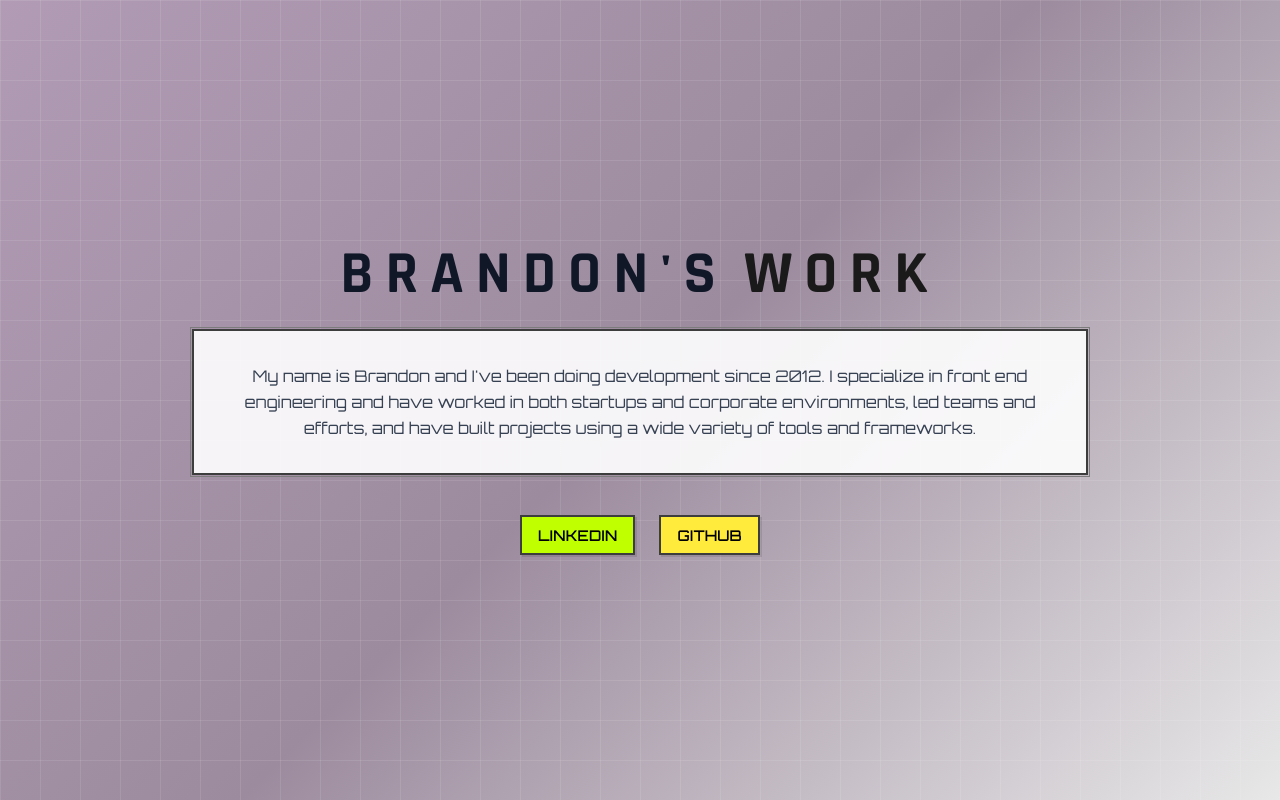
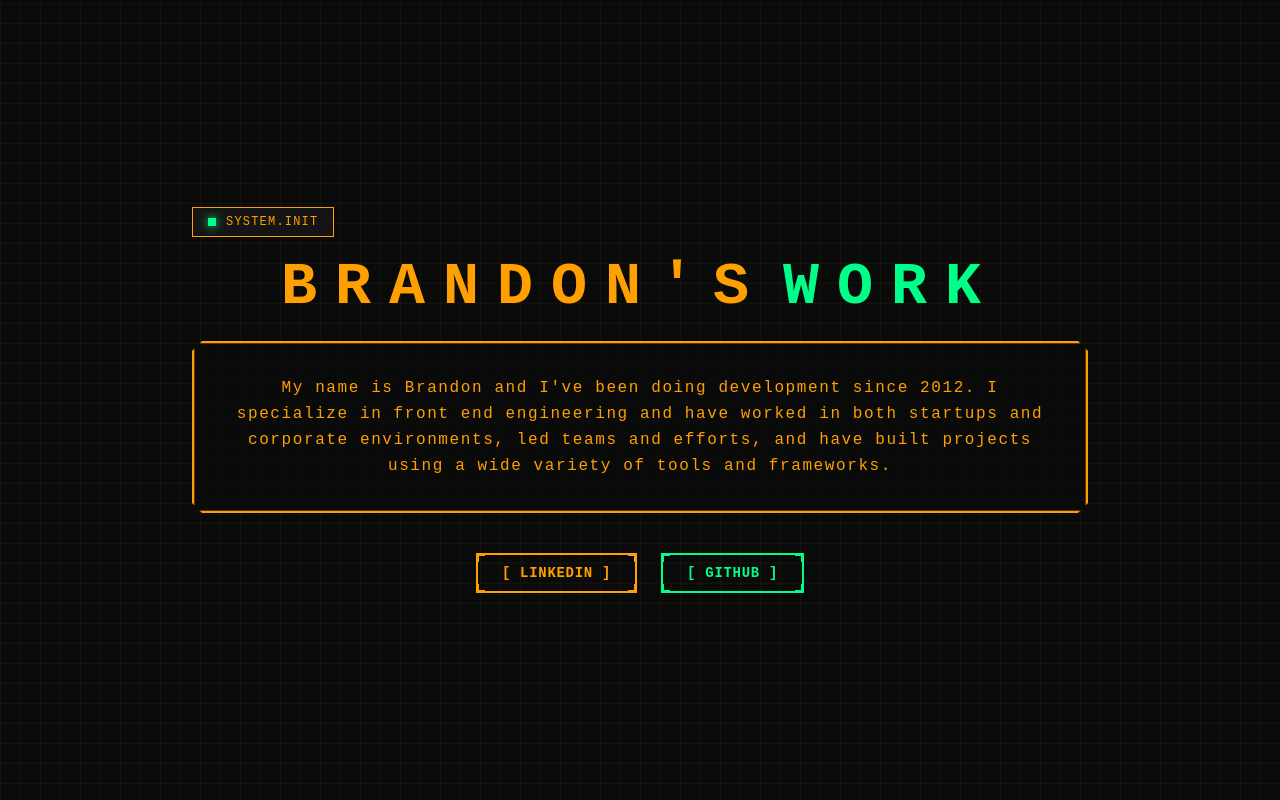
Before and after one commit to github-bdem/brandons.work, a React (Vite) app: page / in a window 1280 px wide. Built offline with nearby package versions, Linux system fonts and the light colour scheme.

Commit message:
very solid cassette futurism attempt

```diff
--- a/src/App.tsx
+++ b/src/App.tsx
@@ -14,16 +14,20 @@ function App() {
     const paginate = (pageNumber: number) => setCurrentPage(pageNumber);
 
     return (
-        <div className="h-screen snap-y snap-mandatory overflow-y-auto relative z-10">
+        <div className="h-screen snap-y snap-mandatory overflow-y-auto relative z-10 terminal-container">
             {/* Intro Section - Fullscreen */}
             <div className="h-screen shrink-0 snap-start flex items-center justify-center p-8">
-                <div className="max-w-4xl w-full">
-                    <h1 className="text-4xl md:text-6xl mb-6 text-center font-black tracking-wider">
-                        <span className="text-gray-900">BRANDON'S</span>
-                        <span className="text-primary ml-4">WORK</span>
+                <div className="max-w-4xl w-full relative">
+                    <div className="terminal-header">
+                        <span className="terminal-indicator"></span>
+                        <span className="terminal-text">SYSTEM.INIT</span>
+                    </div>
+                    <h1 className="text-4xl md:text-6xl mb-6 text-center font-black tracking-wider glitch" data-text="BRANDON'S WORK">
+                        <span className="">BRANDON'S</span>
+                        <span className="text-secondary ml-4">WORK</span>
                     </h1>
                     <div className="tech-border p-8 mb-10">
-                        <p className="text-base leading-relaxed text-center text-gray-700">
+                        <p className="text-base leading-relaxed text-center terminal-text">
                             {`My name is Brandon and I've been doing development
                             since 2012. I specialize in front end engineering
                             and have worked in both startups and corporate
@@ -33,11 +37,19 @@ function App() {
                     </div>
 
                     <div className="flex gap-6 justify-center">
-                        <a className="btn btn-primary shadow-md" href="#">
-                            <span className="uppercase tracking-wider">LinkedIn</span>
+                        <a className="btn btn-primary tech-button" href="#">
+                            <span className="button-corner top-left"></span>
+                            <span className="button-corner top-right"></span>
+                            <span className="button-corner bottom-left"></span>
+                            <span className="button-corner bottom-right"></span>
+                            <span className="uppercase tracking-wider">[ LINKEDIN ]</span>
                         </a>
-                        <a className="btn btn-secondary shadow-md" href="#">
-                            <span className="uppercase tracking-wider">Github</span>
+                        <a className="btn btn-secondary tech-button" href="#">
+                            <span className="button-corner top-left"></span>
+                            <span className="button-corner top-right"></span>
+                            <span className="button-corner bottom-left"></span>
+                            <span className="button-corner bottom-right"></span>
+                            <span className="uppercase tracking-wider">[ GITHUB ]</span>
                         </a>
                     </div>
                 </div>
@@ -46,8 +58,12 @@ function App() {
             {/* Projects Section - Fullscreen */}
             <div className="h-screen shrink-0 snap-start flex flex-col p-8">
                 <div className="max-w-7xl mx-auto w-full h-full flex flex-col">
-                    <h2 className="text-3xl md:text-4xl mb-6 text-center font-black tracking-wider">
-                        <span className="text-gray-900">PRO</span><span className="text-primary">JECTS</span>
+                    <div className="terminal-header mb-6">
+                        <span className="terminal-indicator pulse"></span>
+                        <span className="terminal-text">PROJECTS.DISPLAY</span>
+                    </div>
+                    <h2 className="text-3xl md:text-4xl mb-6 text-center font-black tracking-wider glitch" data-text="PROJECTS">
+                        <span className="">PRO</span><span className="text-secondary">JECTS</span>
                     </h2>
 
                     <div className="flex-grow overflow-y-auto">
@@ -70,16 +86,16 @@ function App() {
                             <button
                                 onClick={() => paginate(currentPage - 1)}
                                 disabled={currentPage === 1}
-                                className="btn btn-sm"
+                                className="btn btn-sm tech-button-small"
                             >
-                                Previous
+                                &lt;&lt;
                             </button>
 
                             {Array.from({ length: totalPages }, (_, i) => (
                                 <button
                                     key={i + 1}
                                     onClick={() => paginate(i + 1)}
-                                    className={`btn btn-sm ${
+                                    className={`btn btn-sm tech-button-small ${
                                         currentPage === i + 1 ? 'btn-primary' : ''
                                     }`}
                                 >
@@ -90,9 +106,9 @@ function App() {
                             <button
                                 onClick={() => paginate(currentPage + 1)}
                                 disabled={currentPage === totalPages}
-                                className="btn btn-sm"
+                                className="btn btn-sm tech-button-small"
                             >
-                                Next
+                                &gt;&gt;
                             </button>
                         </div>
                     )}
--- a/src/index.css
+++ b/src/index.css
@@ -10,32 +10,32 @@
     default: false;
     prefersdark: true;
     color-scheme: "dark";
-    --color-base-100: #1a1a1a;
-    --color-base-200: #242424;
-    --color-base-300: #2e2e2e;
-    --color-base-content: #e0e0e0;
-    --color-primary: #c0ff00;
+    --color-base-100: #0a0a0a;
+    --color-base-200: #151515;
+    --color-base-300: #1a1a1a;
+    --color-base-content: #ff9f00;
+    --color-primary: #ff9f00;
     --color-primary-content: #000000;
-    --color-secondary: #ffeb3b;
+    --color-secondary: #00ff88;
     --color-secondary-content: #000000;
-    --color-accent: #9c8b9e;
-    --color-accent-content: #ffffff;
-    --color-neutral: #3d3d3d;
-    --color-neutral-content: #e0e0e0;
-    --color-info: #7c7c7c;
-    --color-info-content: #ffffff;
+    --color-accent: #00a8cc;
+    --color-accent-content: #000000;
+    --color-neutral: #2a2a2a;
+    --color-neutral-content: #ff9f00;
+    --color-info: #00a8cc;
+    --color-info-content: #000000;
     --color-success: #00ff88;
     --color-success-content: #000000;
-    --color-warning: #ff9f00;
+    --color-warning: #ffeb3b;
     --color-warning-content: #000000;
     --color-error: #ff0040;
-    --color-error-content: #ffffff;
+    --color-error-content: #000000;
     --radius-selector: 0rem;
     --radius-field: 0rem;
     --radius-box: 0rem;
     --size-selector: 0.25rem;
     --size-field: 0.25rem;
-    --border: 1px;
+    --border: 2px;
     --depth: 1;
     --noise: 0;
 }
@@ -58,16 +58,16 @@
 }
 
 :root {
-    --lime: #c0ff00;
+    --amber: #ff9f00;
+    --green: #00ff88;
+    --cyan: #00a8cc;
     --yellow: #ffeb3b;
-    --purple-light: #b19bb5;
-    --purple-dark: #9c8b9e;
-    --gray-light: #e0e0e0;
-    --gray-medium: #7c7c7c;
-    --gray-dark: #3d3d3d;
-    --bg-main: #b19bb5;
-    --bg-secondary: #e8e8e8;
-    --grid-color: rgba(255, 255, 255, 0.1);
+    --red: #ff0040;
+    --black: #0a0a0a;
+    --dark-gray: #151515;
+    --medium-gray: #2a2a2a;
+    --grid-color: rgba(255, 159, 0, 0.05);
+    --scan-line: rgba(0, 255, 136, 0.02);
 }
 
 * {
@@ -75,10 +75,10 @@
 }
 
 body {
-    font-family: "Orbitron", monospace;
-    background: linear-gradient(135deg, #b19bb5 0%, #9c8b9e 50%, #e8e8e8 100%);
+    font-family: "Courier New", "Courier", monospace;
+    background: #0a0a0a;
     position: relative;
-    color: #1a1a1a;
+    color: #ff9f00;
     overflow-x: hidden;
 }
 
@@ -90,74 +90,118 @@ body::before {
     right: 0;
     bottom: 0;
     background-image:
-        linear-gradient(rgba(255, 255, 255, 0.1) 1px, transparent 1px),
-        linear-gradient(90deg, rgba(255, 255, 255, 0.1) 1px, transparent 1px);
-    background-size: 40px 40px;
+        linear-gradient(var(--grid-color) 1px, transparent 1px),
+        linear-gradient(90deg, var(--grid-color) 1px, transparent 1px),
+        linear-gradient(180deg, var(--scan-line) 0%, transparent 50%, var(--scan-line) 100%);
+    background-size: 20px 20px, 20px 20px, 100% 4px;
+    animation: scan 8s linear infinite;
     pointer-events: none;
     z-index: 1;
 }
 
+@keyframes scan {
+    0% { transform: translateY(0); }
+    100% { transform: translateY(4px); }
+}
+
 h1, h2, h3, h4, h5, h6 {
-    font-family: "Rajdhani", sans-serif;
+    font-family: "Courier New", "Courier", monospace;
     font-weight: 700;
     text-transform: uppercase;
-    letter-spacing: 0.2em;
-    color: #1a1a1a;
+    letter-spacing: 0.3em;
+    color: var(--amber);
+    text-shadow: 0 0 10px rgba(255, 159, 0, 0.5);
 }
 
 .btn {
-    border: 2px solid var(--gray-dark);
-    background: var(--gray-light);
-    color: var(--gray-dark);
+    border: 2px solid var(--amber);
+    background: transparent;
+    color: var(--amber);
     text-transform: uppercase;
-    letter-spacing: 0.15em;
-    font-weight: 600;
+    letter-spacing: 0.2em;
+    font-weight: 700;
+    font-family: "Courier New", monospace;
     transition: all 0.2s ease;
-    box-shadow: 2px 2px 0 rgba(0, 0, 0, 0.1);
+    position: relative;
+    overflow: hidden;
+}
+
+.btn::before {
+    content: "";
+    position: absolute;
+    top: 0;
+    left: -100%;
+    width: 100%;
+    height: 100%;
+    background: var(--amber);
+    transition: left 0.3s ease;
+    z-index: -1;
 }
 
 .btn:hover {
-    transform: translate(-2px, -2px);
-    box-shadow: 4px 4px 0 rgba(0, 0, 0, 0.15);
+    color: var(--black);
+    text-shadow: none;
+}
+
+.btn:hover::before {
+    left: 0;
 }
 
 .btn-primary {
-    background: var(--lime);
-    border-color: var(--gray-dark);
-    color: #000000;
+    border-color: var(--amber);
+    color: var(--amber);
 }
 
 .btn-primary:hover {
-    background: var(--lime);
-    border-color: var(--gray-dark);
+    border-color: var(--amber);
 }
 
 .btn-secondary {
-    background: var(--yellow);
-    border-color: var(--gray-dark);
-    color: #000000;
+    border-color: var(--green);
+    color: var(--green);
+}
+
+.btn-secondary::before {
+    background: var(--green);
 }
 
 .btn-secondary:hover {
-    background: var(--yellow);
-    border-color: var(--gray-dark);
+    border-color: var(--green);
 }
 
 
 .tech-border {
-    border: 2px solid var(--gray-dark);
-    background: rgba(255, 255, 255, 0.9);
+    border: 2px solid var(--amber);
+    background: rgba(10, 10, 10, 0.8);
     position: relative;
+    clip-path: polygon(
+        0 10px, 10px 0,
+        calc(100% - 10px) 0, 100% 10px,
+        100% calc(100% - 10px), calc(100% - 10px) 100%,
+        10px 100%, 0 calc(100% - 10px)
+    );
 }
 
 .tech-border::before {
+    content: "[SYSTEM]";
+    position: absolute;
+    top: -18px;
+    left: 20px;
+    font-size: 10px;
+    letter-spacing: 0.3em;
+    color: var(--green);
+    font-family: "Courier New", monospace;
+}
+
+.tech-border::after {
     content: "";
     position: absolute;
-    top: -4px;
-    left: -4px;
-    right: -4px;
-    bottom: -4px;
-    border: 1px solid var(--gray-medium);
+    top: 0;
+    left: 0;
+    right: 0;
+    bottom: 0;
+    border: 1px solid var(--amber);
+    opacity: 0.3;
     pointer-events: none;
 }
 
@@ -175,14 +219,273 @@ h1, h2, h3, h4, h5, h6 {
 }
 
 .tech-card {
-    background: rgba(255, 255, 255, 0.95);
-    border: 2px solid var(--gray-dark);
+    background: var(--dark-gray);
+    border: 2px solid var(--amber);
     position: relative;
     overflow: hidden;
-    box-shadow: 4px 4px 0 rgba(0, 0, 0, 0.1);
+    clip-path: polygon(
+        0 0, calc(100% - 15px) 0,
+        100% 15px, 100% 100%,
+        15px 100%, 0 calc(100% - 15px)
+    );
+}
+
+.tech-card::before {
+    content: "";
+    position: absolute;
+    top: 0;
+    right: 0;
+    width: 15px;
+    height: 15px;
+    border-left: 2px solid var(--amber);
+    border-bottom: 2px solid var(--amber);
+    transform: translate(-1px, 1px);
+}
+
+.tech-card::after {
+    content: "";
+    position: absolute;
+    bottom: 0;
+    left: 0;
+    width: 15px;
+    height: 15px;
+    border-right: 2px solid var(--amber);
+    border-top: 2px solid var(--amber);
+    transform: translate(1px, -1px);
 }
 
 .tech-card:hover {
-    transform: translate(-2px, -2px);
-    box-shadow: 6px 6px 0 rgba(0, 0, 0, 0.15);
+    border-color: var(--green);
+    box-shadow: 0 0 20px rgba(0, 255, 136, 0.3);
 }
+
+.tech-card:hover::before,
+.tech-card:hover::after {
+    border-color: var(--green);
+}
+
+.terminal-container {
+    font-family: "Courier New", monospace;
+}
+
+.terminal-header {
+    display: inline-flex;
+    align-items: center;
+    gap: 10px;
+    padding: 5px 15px;
+    border: 1px solid var(--amber);
+    background: var(--dark-gray);
+    margin-bottom: 20px;
+    position: relative;
+    font-size: 12px;
+}
+
+.terminal-indicator {
+    width: 8px;
+    height: 8px;
+    background: var(--green);
+    display: block;
+    box-shadow: 0 0 10px var(--green);
+}
+
+.terminal-indicator.pulse {
+    animation: pulse 2s infinite;
+}
+
+@keyframes pulse {
+    0%, 100% { opacity: 1; }
+    50% { opacity: 0.3; }
+}
+
+.terminal-text {
+    color: var(--amber);
+    font-family: "Courier New", monospace;
+    letter-spacing: 0.1em;
+}
+
+.glitch {
+    position: relative;
+    text-shadow: none;
+    animation: glitch-trigger 5s infinite;
+}
+
+.glitch::before,
+.glitch::after {
+    content: attr(data-text);
+    position: absolute;
+    top: 0;
+    left: 0;
+    width: 100%;
+    height: 100%;
+}
+
+.glitch::before {
+    opacity: 0;
+    animation: glitch-1 5s infinite;
+    color: var(--green);
+    z-index: -1;
+}
+
+.glitch::after {
+    opacity: 0;
+    animation: glitch-2 5s infinite;
+    color: var(--red);
+    z-index: -2;
+}
+
+@keyframes glitch-trigger {
+    0%, 94%, 100% {
+        text-shadow: none;
+    }
+    95% {
+        text-shadow:
+            0.05em 0 0 rgba(255, 0, 0, 0.75),
+            -0.025em -0.05em 0 rgba(0, 255, 0, 0.75),
+            0.025em 0.05em 0 rgba(0, 0, 255, 0.75);
+    }
+    96% {
+        text-shadow:
+            -0.05em -0.025em 0 rgba(255, 0, 0, 0.75),
+            0.025em 0.025em 0 rgba(0, 255, 0, 0.75),
+            -0.05em -0.05em 0 rgba(0, 0, 255, 0.75);
+    }
+    97% {
+        text-shadow:
+            0.025em 0.05em 0 rgba(255, 0, 0, 0.75),
+            0.025em 0.05em 0 rgba(0, 255, 0, 0.75),
+            0 -0.05em 0 rgba(0, 0, 255, 0.75);
+    }
+}
+
+@keyframes glitch-1 {
+    0%, 94%, 100% {
+        opacity: 0;
+    }
+    95% {
+        opacity: 1;
+        clip: rect(42px, 9999px, 44px, 0);
+        transform: skew(0.4deg);
+    }
+    96% {
+        opacity: 1;
+        clip: rect(12px, 9999px, 59px, 0);
+        transform: skew(0.6deg);
+    }
+    97% {
+        opacity: 1;
+        clip: rect(48px, 9999px, 50px, 0);
+        transform: skew(0.8deg);
+    }
+}
+
+@keyframes glitch-2 {
+    0%, 94%, 100% {
+        opacity: 0;
+    }
+    95% {
+        opacity: 1;
+        clip: rect(65px, 9999px, 119px, 0);
+        transform: skew(0.4deg);
+    }
+    96% {
+        opacity: 1;
+        clip: rect(35px, 9999px, 77px, 0);
+        transform: skew(0.1deg);
+    }
+    97% {
+        opacity: 1;
+        clip: rect(71px, 9999px, 86px, 0);
+        transform: skew(0.7deg);
+    }
+}
+
+.tech-button {
+    position: relative;
+    padding: 12px 24px;
+}
+
+.button-corner {
+    position: absolute;
+    width: 8px;
+    height: 8px;
+    border: 2px solid currentColor;
+}
+
+.button-corner.top-left {
+    top: -1px;
+    left: -1px;
+    border-right: none;
+    border-bottom: none;
+}
+
+.button-corner.top-right {
+    top: -1px;
+    right: -1px;
+    border-left: none;
+    border-bottom: none;
+}
+
+.button-corner.bottom-left {
+    bottom: -1px;
+    left: -1px;
+    border-right: none;
+    border-top: none;
+}
+
+.button-corner.bottom-right {
+    bottom: -1px;
+    right: -1px;
+    border-left: none;
+    border-top: none;
+}
+
+.tech-button-small {
+    font-size: 12px;
+    padding: 4px 12px;
+    min-height: 32px;
+}
+
+.project-id {
+    position: absolute;
+    top: 10px;
+    right: 10px;
+    font-size: 10px;
+    color: var(--green);
+    font-family: "Courier New", monospace;
+    letter-spacing: 0.2em;
+    opacity: 0.6;
+    z-index: 10;
+}
+
+.ascii-placeholder {
+    font-family: "Courier New", monospace;
+}
+
+.scan-overlay {
+    position: absolute;
+    top: 0;
+    left: 0;
+    right: 0;
+    bottom: 0;
+    background: linear-gradient(
+        180deg,
+        transparent 0%,
+        rgba(0, 255, 136, 0.03) 50%,
+        transparent 100%
+    );
+    animation: scan-vertical 4s linear infinite;
+    pointer-events: none;
+}
+
+@keyframes scan-vertical {
+    0% { transform: translateY(-100%); }
+    100% { transform: translateY(100%); }
+}
+
+.text-amber {
+    color: var(--amber);
+}
+
+.text-secondary {
+    color: var(--green);
+}
```
Also changed, not shown: src/components/ProjectSlide.tsx (+12 -8 lines).
